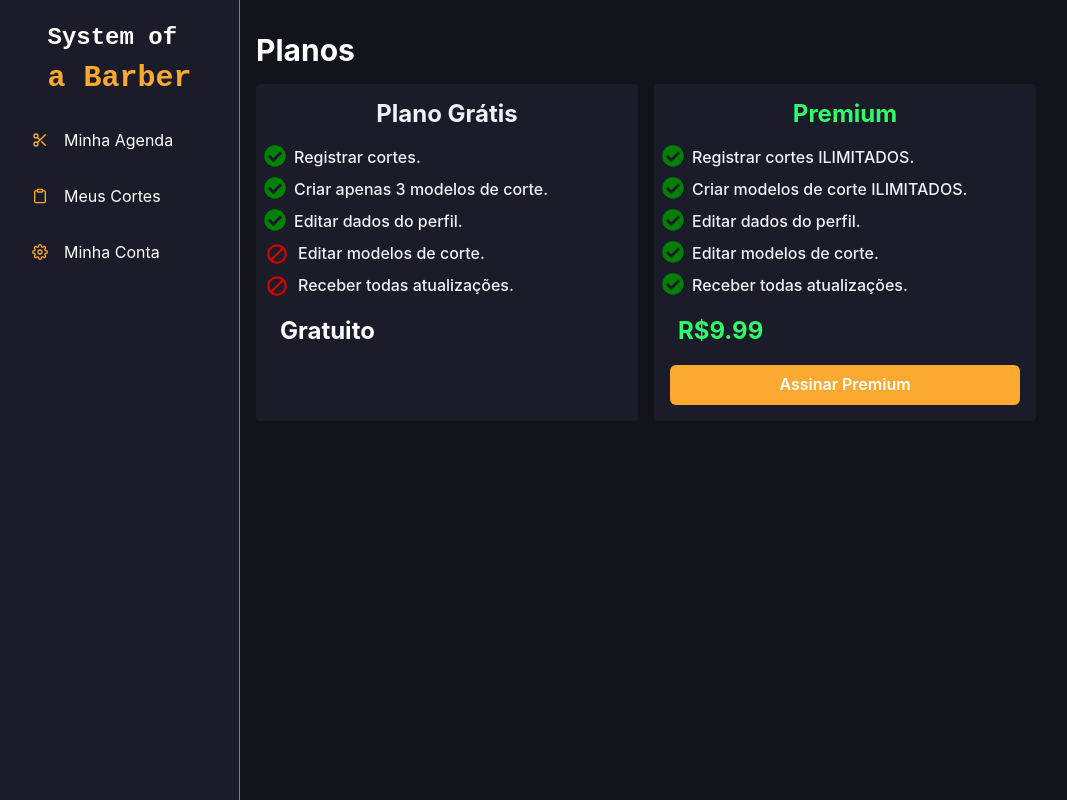
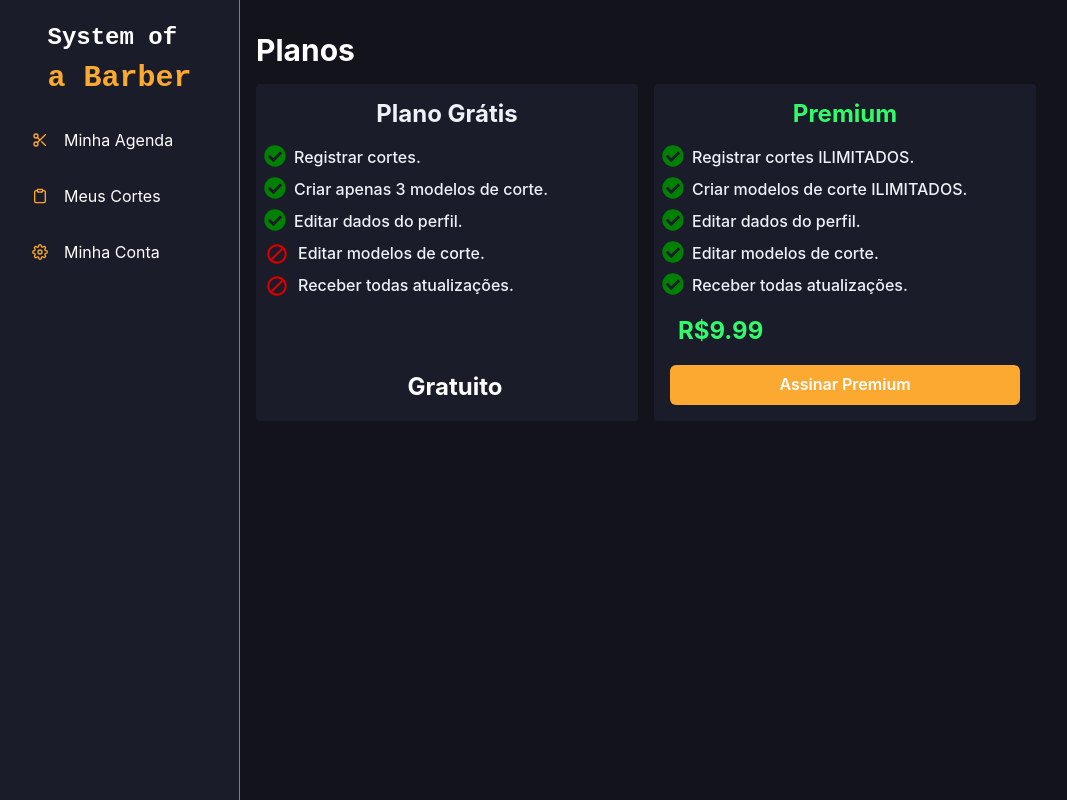
Before and after one commit to devfrontwill/soab, a Next.js app: page /planos in a window 1280 px wide. Shown: the whole page, without its empty margins (0-1067 px from the left). Built offline with nearby package versions, Linux system fonts and the light colour scheme; no server answers.

Commit message:
Style: adjusts

```diff
--- a/src/pages/planos/index.tsx
+++ b/src/pages/planos/index.tsx
@@ -75,7 +75,10 @@ export default function Planos() {
                                     Receber todas atualizações.
                                 </Text>
                             </Flex>
+
+                            <Flex mt={14} justify="center">
                             <Text color="#FFF" fontWeight="bold" fontSize="2xl" ml={4} mb={2} mt={2}>Gratuito</Text>
+                            </Flex>
 
                         </Flex>
 
```
